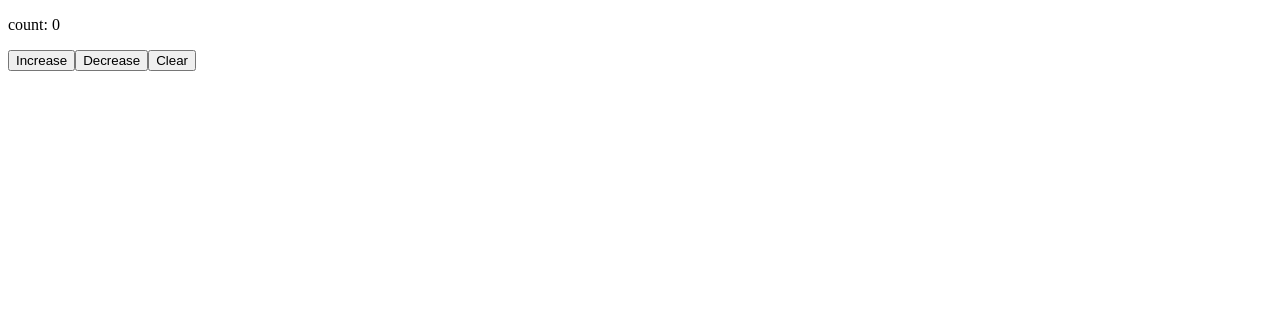
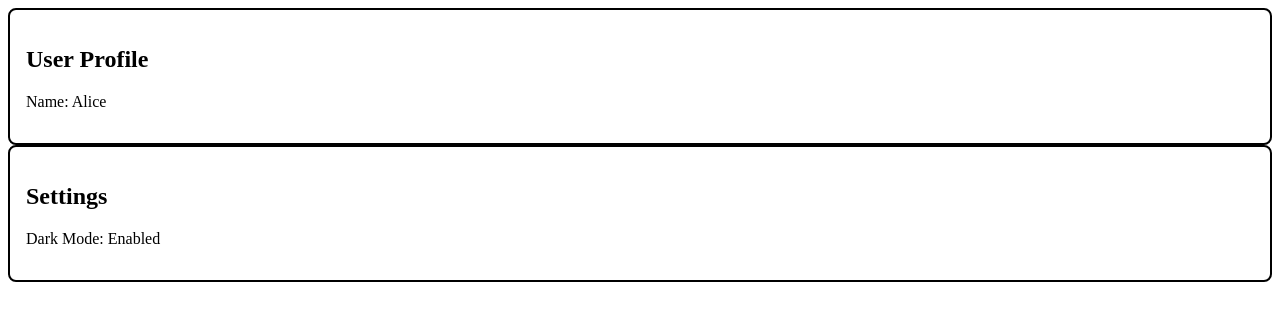
Before and after one commit to shubhamyadav1/react-interview, a React (Vite) app: page / in a window 1280 px wide. Shown: the top 320 px of the page. Built offline with nearby package versions, Linux system fonts and the light colour scheme.

Commit message:
children props

```diff
--- a/src/App.jsx
+++ b/src/App.jsx
@@ -1,32 +1,16 @@
-import { useState } from "react";
+// children props are special props that lets you pass JSX inside a component.
+// children props example
 
-const Counter = () => {
-  const [count, setCount] = useState(0);
-
+const Card = ({ children }) => {
   return (
-    <div>
-      <p>count: {count}</p>
-      <button
-        onClick={() => {
-          setCount(count + 1);
-        }}
-      >
-        Increase
-      </button>
-      <button
-        onClick={function () {
-          return setCount(count - 1);
-        }}
-      >
-        Decrease
-      </button>
-      <button
-        onClick={() => {
-          setCount(0);
-        }}
-      >
-        Clear
-      </button>
+    <div
+      style={{
+        border: "2px solid black",
+        padding: "16px",
+        borderRadius: "8px",
+      }}
+    >
+      {children}
     </div>
   );
 };
@@ -34,9 +18,16 @@ const Counter = () => {
 const App = () => {
   return (
     <div>
-      <Counter />
+      <Card>
+        <h2>User Profile</h2>
+        <p>Name: Alice</p>
+      </Card>
+
+      <Card>
+        <h2>Settings</h2>
+        <p>Dark Mode: Enabled</p>
+      </Card>
     </div>
   );
 };
-
 export default App;
```
